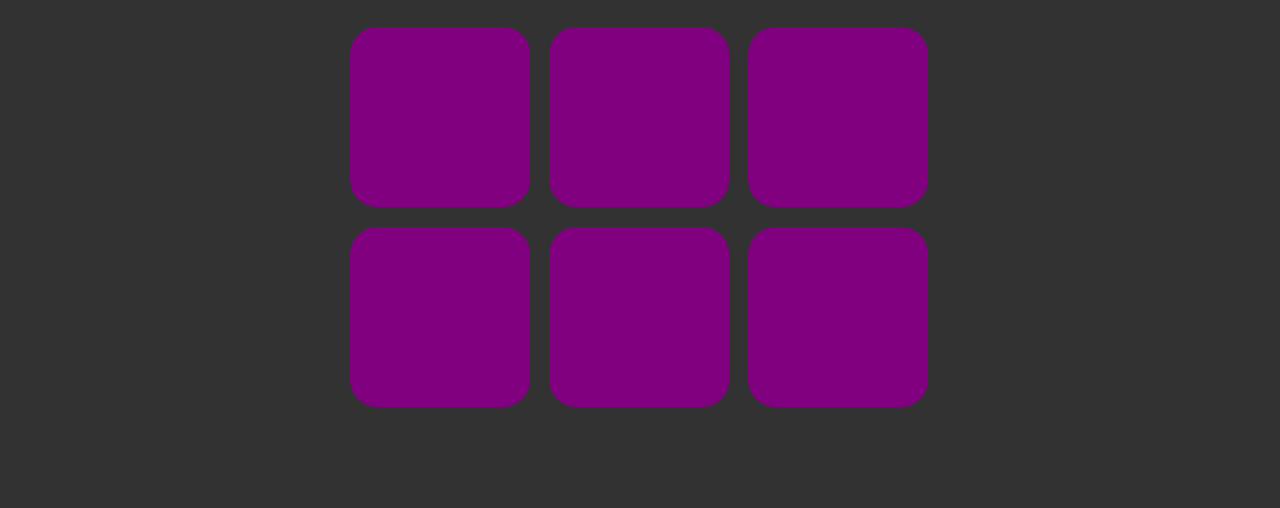
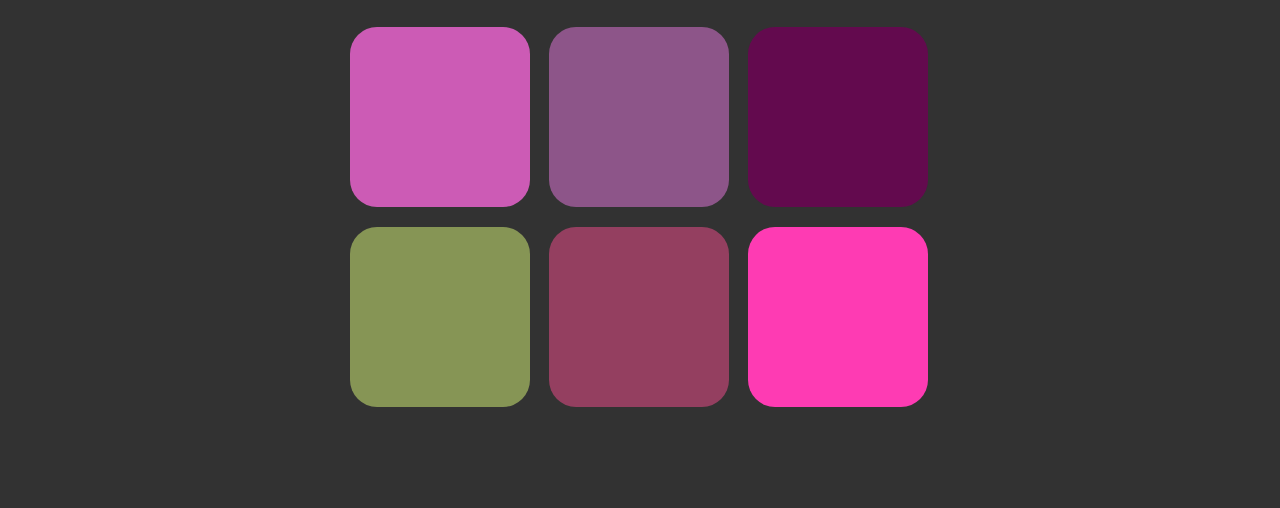
Before and after one commit to Aaditya-Tyagi/ColorGameProject, a plain HTML site: page index.html in a window 1280 px wide. Shown: the part 292-800 px from the top of the page. Drawn offline with Linux system fonts and the light colour scheme.

Commit message:
updating js not workingl

```diff
--- a/index.html
+++ b/index.html
@@ -24,7 +24,7 @@
        <div class="square"></div>
        <div class="square"></div>
      </div>
-      <script type="text/javascript" src="colorgame project.js"></script>
+      <script type="text/javascript" src="colorgameproject.js"></script>
 
   </body>
 </html>
```
